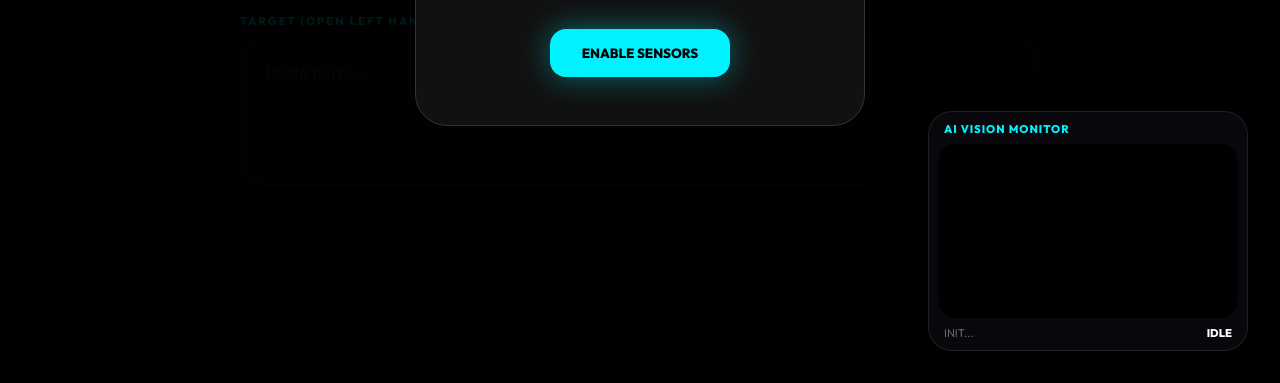
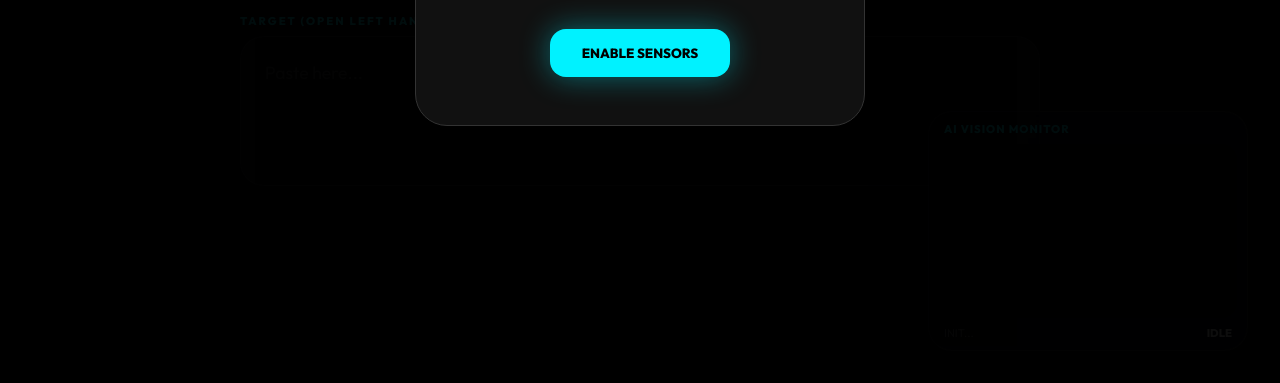
Before and after one commit to TanayRakhunde/Platker, a website: page index.html in a window 1280 px wide. Shown: the part 417-800 px from the top of the page. Drawn offline with Linux system fonts and the light colour scheme.

Commit message:
HandOS Pro: Fixed Enable Sensor button layering and initialization logic

```diff
--- a/main.js
+++ b/main.js
@@ -533,9 +533,15 @@ const camera = new Camera(videoElement, {
 });
 
 startBtn.addEventListener('click', () => {
+    console.log("HandOS: Initializing Sensors...");
     startOverlay.style.opacity = '0';
     setTimeout(() => {
         startOverlay.style.display = 'none';
-        camera.start();
+        camera.start().then(() => {
+            console.log("HandOS: Camera Started Successfully");
+        }).catch(err => {
+            console.error("HandOS: Camera Failed", err);
+            statusText.innerText = "ERROR: CAMERA BLOCKED";
+        });
     }, 500);
 });
--- a/style.css
+++ b/style.css
@@ -469,16 +469,18 @@ header {
 
 /* Overlays */
 #start-overlay {
-    position: absolute;
+    position: fixed; /* Changed from absolute for total coverage */
     top: 0;
     left: 0;
     width: 100%;
     height: 100%;
-    background: rgba(0, 0, 0, 0.9);
-    z-index: 200;
+    background: rgba(0, 0, 0, 0.95);
+    z-index: 9999; /* Moved to front-most layer */
     display: flex;
     justify-content: center;
     align-items: center;
+    pointer-events: auto; /* Force clickability */
+    transition: opacity 0.5s ease;
 }
 
 .menu-card {
```
